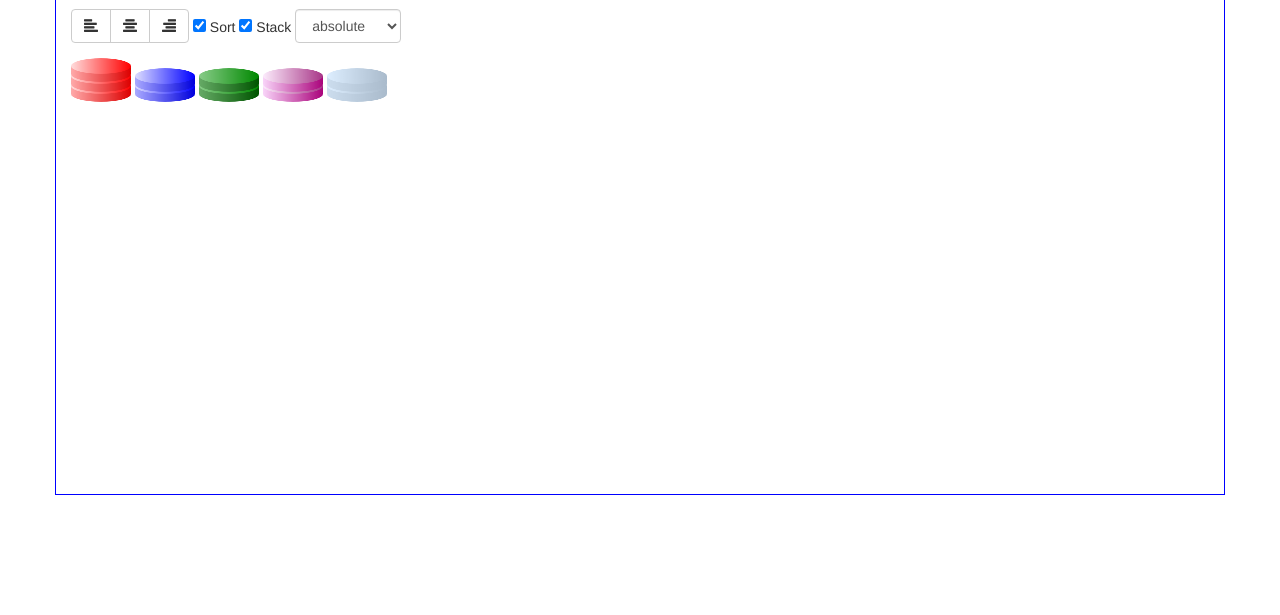
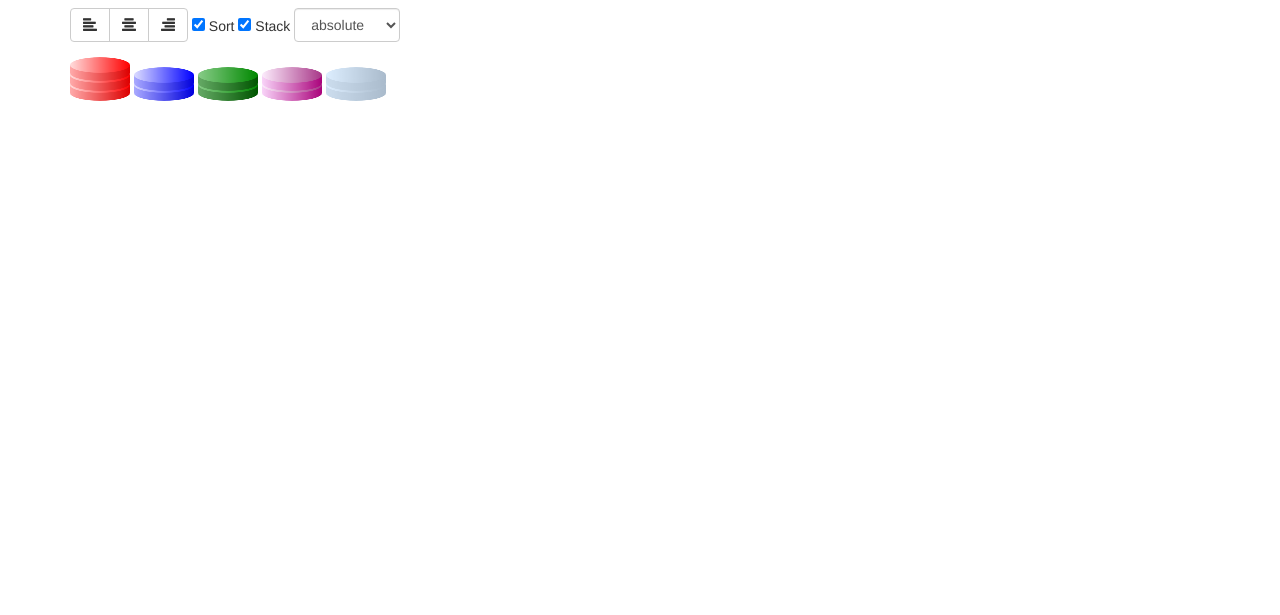
Before and after one commit to rexblack/jquery-layout, a website: page samples/index.html in a window 1280 px wide. Shown: the part 185-800 px from the top of the page. Drawn offline with Linux system fonts and the light colour scheme.

Commit message:
Updated example

```diff
--- a/samples/index.html
+++ b/samples/index.html
@@ -1,7 +1,7 @@
 <!DOCTYPE html>
 <html>
   <head>
-    <title>cards</title>
+    <title>jquery-layout</title>
     <!-- example dependencies -->
     <link rel="stylesheet" href="vendor/components/bootstrap/dist/css/bootstrap.css">
     <script src="vendor/components/jquery/jquery.js"></script>
@@ -14,21 +14,6 @@
 
     <script src="../src/js/jquery.layout.js"></script>
 
-    <style>
-
-      .container {
-        border: 1px solid blue;
-      }
-
-      .c1 {
-
-      }
-
-      .chips {
-        height: 400px;
-      }
-
-    </style>
   </head>
   <body>
     <div class="container">
```
